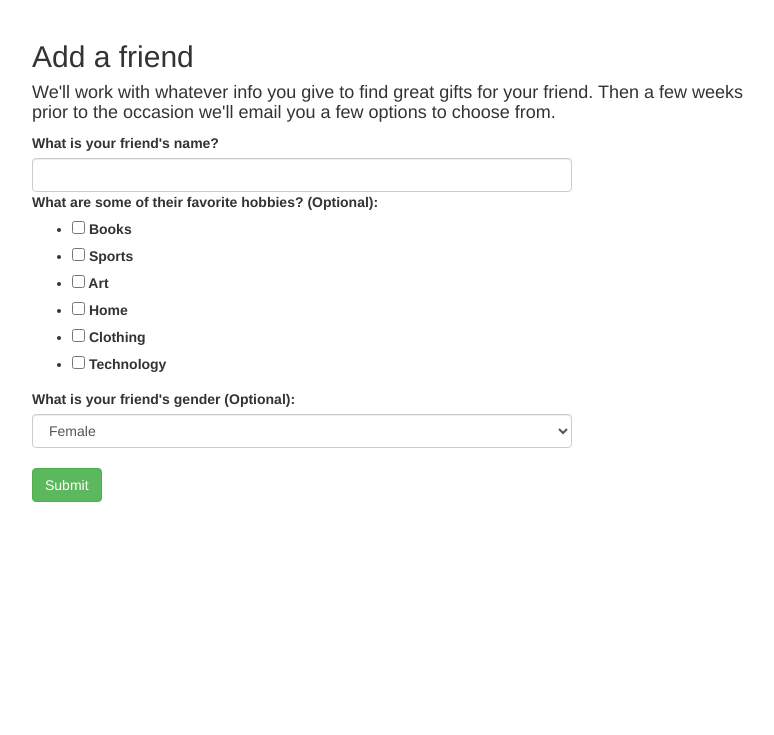
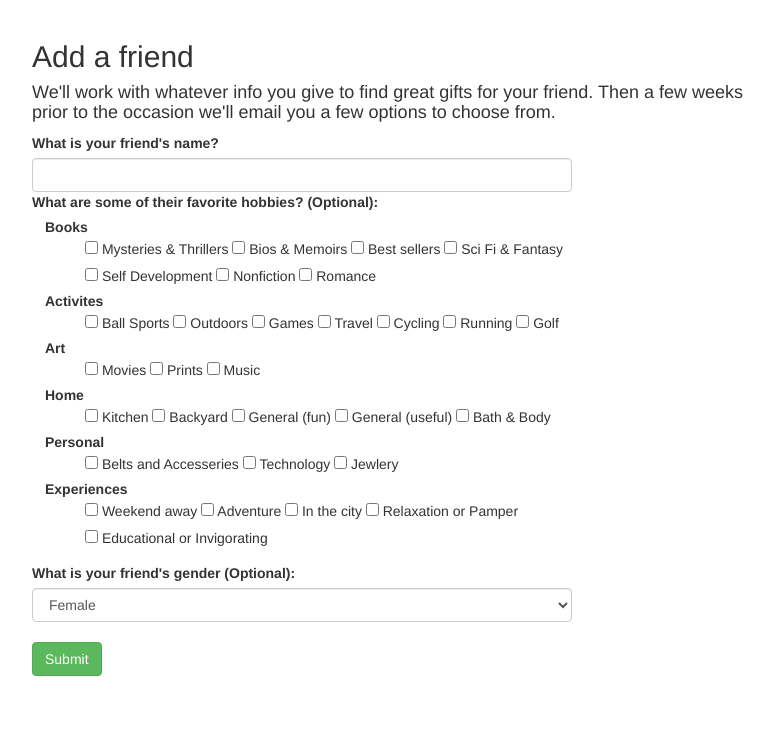
Before and after one commit to jsmoxon/giftr, a Django app: template gifts/templates/add_recipient.html in a window 1280 px wide. Shown: the part 52-787 px from the top of the page, without its empty margins (53-827 px from the left). Run offline with Django 3.2, Linux system fonts and the light colour scheme; the template is opened without the code that fills it: values that come from a table or form of the project are taken from there, others are empty; some libraries are stand-ins or nearby versions.

Commit message:
updated favorites section

```diff
--- a/gifts/forms.py
+++ b/gifts/forms.py
@@ -39,13 +39,55 @@ class BaseRecipientForm(BaseFormSet):
 				pass
 
 FAVORITE_CHOICES = (
-	('books','Books'),
-	('sports', 'Sports'),
-	('art', 'Art'),
-	('home', 'Home'),
-	('clothing', 'Clothing'),
-	('tech', 'Technology'),
-	)
+	('Books', (
+		('Mysteries & Thrillers','Mysteries & Thrillers'),
+		('Bios & Memoirs','Bios & Memoirs'),
+		('Best sellers','Best sellers'),
+		('Sci Fi & Fantasy','Sci Fi & Fantasy'),
+		('Self Development','Self Development'),
+		('Nonfiction','Nonfiction'),
+		('Romance','Romance'),
+		)
+	),
+	('Activites', (
+		('Ball Sports','Ball Sports'),
+		('Outdoors','Outdoors'),
+		('Games','Games'),
+		('Travel','Travel'),
+		('Cycling','Cycling'),
+		('Running','Running'),
+		('Golf','Golf'),
+		)
+	),
+	('Art', (
+		('Movies','Movies'),
+		('Prints','Prints'),
+		('Music','Music'),
+		)
+	),
+	('Home', (
+		('Kitchen','Kitchen'),
+		('Backyard','Backyard'),
+		('General (fun)','General (fun)'),
+		('General (useful)','General (useful)'),
+		('Bath & Body','Bath & Body'),
+		)
+	),
+	('Personal', (
+		('Belts and Accesseries','Belts and Accesseries'),
+		('Technology','Technology'),
+		('Jewlery','Jewlery'),
+		)
+	),
+	('Experiences', (
+		('Weekend away','Weekend away'),
+		('Adventure','Adventure'),
+		('In the city','In the city'),
+		('Relaxation or Pamper','Relaxation or Pamper'),
+		('Educational or Invigorating','Educational or Invigorating'),
+		)
+	),
+)
 
 GENDER_CHOICES = (
 	('female', 'Female'),
@@ -66,7 +108,7 @@ class RecipientForm(ModelForm):
 		widgets = {
 			'name': TextInput(attrs={'class':'form-control'}),
 			'gender': Select(choices=GENDER_CHOICES,attrs={'class':'form-control'}),
-			'favorites': CheckboxSelectMultiple(choices=FAVORITE_CHOICES, attrs={'class':'', 'rows':4}),
+			'favorites': CheckboxSelectMultiple(choices=FAVORITE_CHOICES, attrs={'class':'test', 'rows':4}),
 
 		}
 	def save_form(self,user_profile):
--- a/gifts/static/style.css
+++ b/gifts/static/style.css
@@ -2,3 +2,65 @@ div#ui-datepicker-div    {
     background:#FFFFFF;
     display:block;
  }
+
+#id_favorites {
+	margin-left:-5%;
+}
+
+#id_favorites li{
+	list-style-type: none;
+	font-weight: bold;
+}
+
+#id_favorites_0 li{
+	display:inline;
+}
+
+#id_favorites_0 label{
+	font-weight: normal;
+}
+
+
+#id_favorites_1 li{
+	display:inline;
+}
+
+#id_favorites_1 label{
+	font-weight: normal;
+}
+
+#id_favorites_2 li{
+	display:inline;
+}
+
+#id_favorites_2 label{
+	font-weight: normal;
+}
+
+#id_favorites_3 li{
+	display:inline;
+}
+
+#id_favorites_3 label{
+	font-weight: normal;
+}
+
+#id_favorites_4 li{
+	display:inline;
+}
+
+#id_favorites_4 label{
+	font-weight: normal;
+}
+
+#id_favorites_5 li{
+	display:inline;
+}
+
+#id_favorites_5 label{
+	font-weight: normal;
+}
+
+.test{
+	bacground:red;
+}
```
